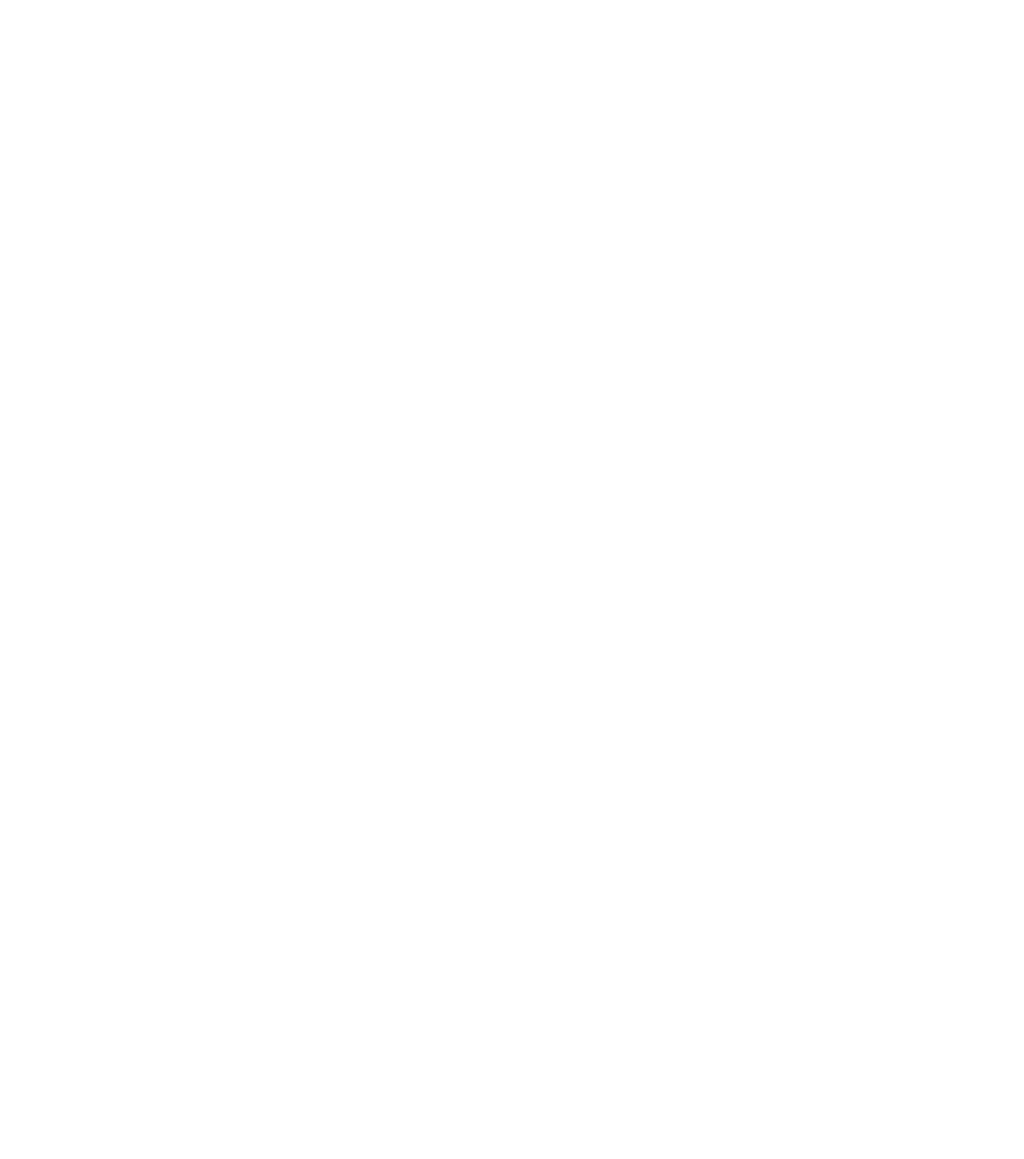
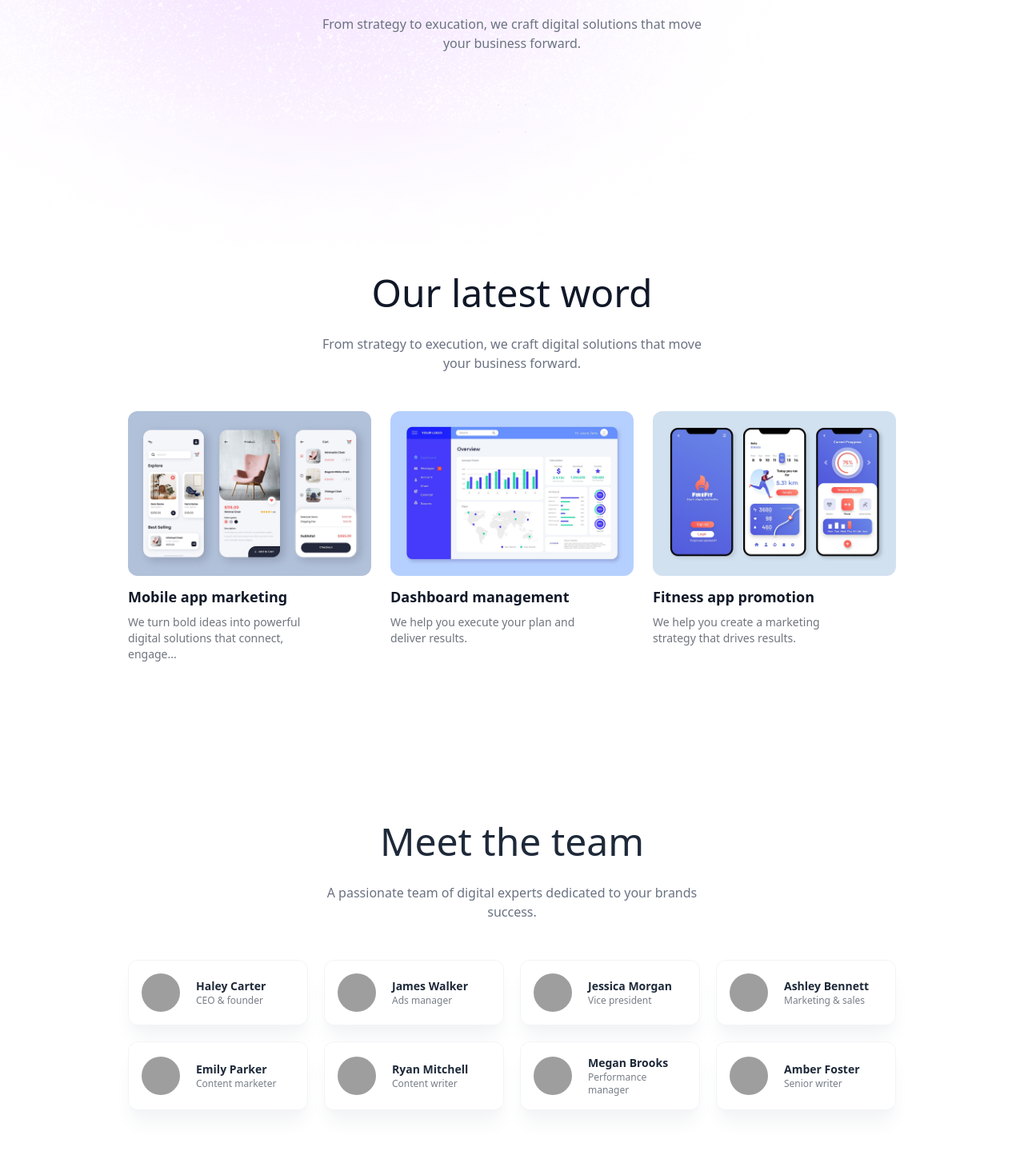
Before and after one commit to lochinbek9/Agancy-AI, a React (Vite) app: page / in a window 1280 px wide. Shown: the part 1361-2810 px from the top of the page at 80% size. Before the commit the page ends 1223 px from the top, so only its background shows below. Built offline with nearby package versions, Linux system fonts and the light colour scheme; grey boxes are pictures that could not be loaded.

Commit message:
Sections added

```diff
--- a/index.html
+++ b/index.html
@@ -1,5 +1,5 @@
 <!doctype html>
-<html lang="en">
+<html lang="en" class="scroll-smooth">
   <head>
     <meta charset="UTF-8" />
     <meta name="viewport" content="width=device-width, initial-scale=1.0" />
--- a/src/App.jsx
+++ b/src/App.jsx
@@ -2,6 +2,10 @@ import { useState } from "react"
 import Navbar from "./components/Navbar"
 import Hero from "./components/Hero";
 import TrustedBy from "./components/TrustedBy";
+import Services from "./components/Services";
+import OurWork from "./components/OurWork";
+import Teams from "./components/Teams";
+import ContactUs from "./components/ContactUs";
 
 function App() {
   const [theme, setTheme] = useState(localStorage.getItem("theme") ? localStorage.getItem("theme") : "light");
@@ -10,6 +14,10 @@ function App() {
       <Navbar theme={theme} setTheme={setTheme}/>
       <Hero/>
        <TrustedBy/>
+       <Services/>
+       <OurWork/>
+       <Teams/>
+       <ContactUs/>
     </div>
   )
 }
--- /dev/null
+++ b/src/components/ContactUs.jsx
@@ -0,0 +1,12 @@
+import Title from "./Title"
+
+
+function ContactUs() {
+  return (
+    <div className="flex flex-col items-center gap-7 px-4 sm:px-12 lg:px-24  xl:px-40 pt-20 pb-40 text-gray-800 dark:text-white">
+        <Title title="Reach out to us" desc="From strategy to execution, we craft digital solutions that move your business forward."/>
+    </div>
+  )
+}
+
+export default ContactUs
--- /dev/null
+++ b/src/components/OurWork.jsx
@@ -0,0 +1,42 @@
+import assets from "../assets/assets";
+import Title from "./Title"
+
+function OurWork() {
+  const workData = [
+    {
+      title: "Mobile app marketing",
+      description: "We turn bold ideas into powerful digital solutions that connect, engage...",
+      image: assets.work_mobile_app
+    },
+    {
+      title: "Dashboard management",
+      description: "We help you execute your plan and deliver results.",
+      image: assets.work_dashboard_management
+    },
+    {
+      title: "Fitness app promotion",
+      description: "We help you create a marketing strategy that drives results.",
+      image: assets.work_fitness_app
+    }
+  ];
+  return (
+    <div id="ourwork" className="flex flex-col items-center gap-7 px-4 sm:px-12 lg:px-24 xl:px-40 py-20 dark:bg-blue-950 text-gray-900 dark:text-white">
+        <Title title="Our latest word" desc="From strategy to execution, we craft digital solutions that move your business forward."/>
+        <div className="grid sm:grid-cols-2 lg:grid-cols-3 gap-6 w-full max-w-5xl">
+          {
+            workData.map((work, index) =>(
+              <div key={index} className="hover:scale-102 duration-500 transition-all cursor-pointer">
+                 <img src={work.image} className="w-full rounded-xl" alt="" />
+                 <h3 className="mt-3 mb-2 text-lg font-semibold">{work.title}</h3>
+                <p className="text-sm opacity-60 w-5/6">
+                {work.description}
+                </p>
+              </div>
+            ))
+          }
+        </div>
+    </div>
+  )
+}
+
+export default OurWork
--- a/src/components/ServiceCard.jsx
+++ b/src/components/ServiceCard.jsx
@@ -0,0 +1,28 @@
+
+import React, { useRef, useState } from 'react'
+function ServiceCard({service, index}) {
+    const [postion, setPosition] = useState({x:0, y:0});
+    const [visible, setVisible] = useState(false);
+    const divRef = useRef(null);
+    const handleMouseMove = (e) => {
+        const bounds = divRef.current.getBoundingClientRect();
+        setPosition({x: e.clientX - bounds.left, y: e.clientY - bounds.top});
+    }
+  return (
+    <div className="relative overflow-hidden max-w-lg m-2 sm:m-4 rounded-xl border border-gray-200 dark:border-gray-700 shadow-2xl shadow-gray-100 dark:shadow-white/10" onMouseEnter={() => setVisible(true)} onMouseLeave={() => setVisible(false)} ref={divRef} onMouseMove={handleMouseMove}>
+        <div className={`pointer-events-none blur-2xl rounded-full bg-gradient-to-r from-blue-500 via-indigo-500 to-purple-500 w-[300px] h-[300px] absolute z-0 transition-opacity duration-500 mix-blend-lighten ${visible ? "opacity-70": "opacity-0"}`} style={{top: postion.y - 150, left: postion.x - 150, background: "red"}}>
+            <div className="flex items-center gap-10 p-8 hover:p-7.5 hover:m-0.5 transition-all rounded-[10px] bg-white dark:bg-gray-900 z-10 relative">
+                <div className="bg-gray-100 dark:bg-gray-800 rounded-full">
+                    <img src={service.icon} alt="" className="max-w-24 bg-white dark:bg-gray-900 rounded-full m-2" />
+                </div>
+                <div className="flex-1">
+                    <h3 className="font-bold">{service.title}</h3>
+                    <p className="text-sm mt-2">{service.description}</p>
+                </div>
+            </div>
+        </div>
+    </div>
+  )
+}
+
+export default ServiceCard
--- a/src/components/Services.jsx
+++ b/src/components/Services.jsx
@@ -0,0 +1,43 @@
+
+import assets from "../assets/assets"
+import ServiceCard from "./ServiceCard"
+import Title from "./Title"
+
+
+function Services() {
+    const servicesData = [
+        {
+            title: "Adversting",
+            description: "We turn bold ideas into powerful brands through strategic advertising campaigns that captivate and convert.",
+            icon: assets.ads_icon
+        },
+        {
+            title: "Content marketing",
+            description: "Crafting compelling narratives that resonate with your audience and drive engagement through strategic content marketing.",
+            icon: assets.marketing_icon
+        },
+        {
+            title: "Content writing",
+            description: "Delivering clear, concise, and engaging content that effectively communicates your message and captivates your audience.",
+            icon: assets.content_icon
+        },
+        {
+            title: "Social media",
+            description: "Building and nurturing vibrant online communities through strategic social media management and engagement.",
+            icon: assets.social_icon
+        }
+    ]
+  return (
+    <div id="services" className="relative flex flex-col items-center gap-7 px-4 sm:px-12 lg:px-24 xl:px-40 py-20 dark:bg-blue-950 text-gray-900 ">
+        <img src={assets.bgImage2} alt=""  className="absolute -top-110 -left-70 -z-1 dark:hidden"/>
+        <Title title="How can we help?" desc="From strategy to exucation, we craft digital solutions that move your business forward."/>
+        <div className="flex flex-col md:grid grid-cols-2">
+         {servicesData.map((service, index) => (
+                <ServiceCard key={index} service={service} index={index}/>
+            ))}
+        </div>
+    </div>
+  )
+}
+
+export default Services
--- /dev/null
+++ b/src/components/Teams.jsx
@@ -0,0 +1,24 @@
+import { teamData } from "../assets/assets"
+import Title from "./Title"
+
+
+function Teams() {
+  return (
+    <div className="flex flex-col items-center gap-7 px-4 sm:px-12 lg:px-24 xl:px-40 pt-30 text-gray-800 dark:text-white">
+        <Title title="Meet the team" desc="A passionate team of digital experts dedicated to your brands success."/>
+        <div className="grid grid-cols-2 md:grid-cols-3 xl:grid-cols-4 gap-5">
+            {teamData.map((team, index) =>(
+                <div index={index} className="flex max-sm:flex-col items-center gap-5 p-4 rounded-xl border border-gray-100 dark:border-gray-700 bg-white dark:bg-gray-900 shadow-xl shadow-gray-100 dark:shadow-white/5 hover:scale-103 transition-all duration-400">
+                    <img src={team.image} className="w-12 h-12 rounded-full" alt="" />
+                    <div className="flex-1">
+                        <h3 className="font-bold text-sm">{team.name}</h3>
+                        <p className="text-xs opacity-60">{team.title}</p>
+                    </div>
+                </div>
+            ))}
+        </div>
+    </div>
+  );
+}
+
+export default Teams
--- a/src/components/Title.jsx
+++ b/src/components/Title.jsx
@@ -0,0 +1,12 @@
+
+
+function Title({title, desc}) {
+  return (
+    <>
+        <h2 className="text-3xl sm:text-5xl font-medium dark:text-white">{title}</h2>
+        <p className="max-w-lg text-center text-gray-500 dark:text-white/75 mb-5">{desc}</p>
+    </>
+  )
+}
+
+export default Title
```
